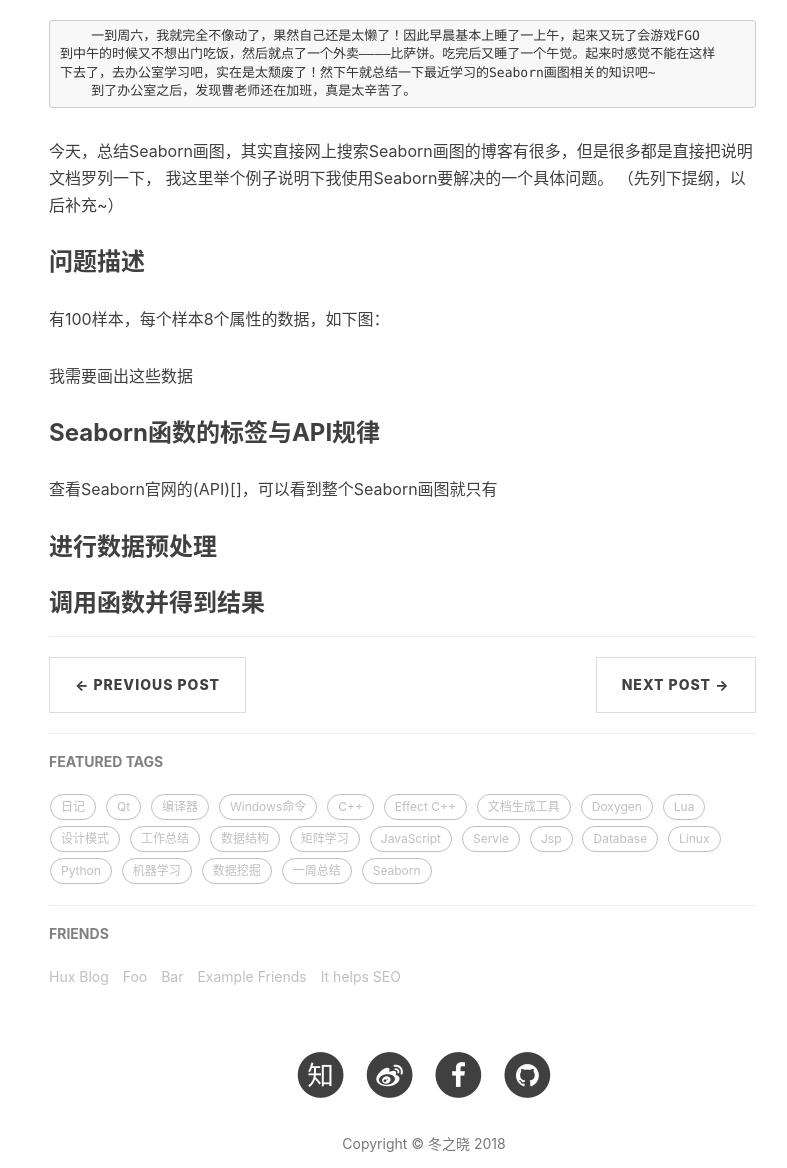
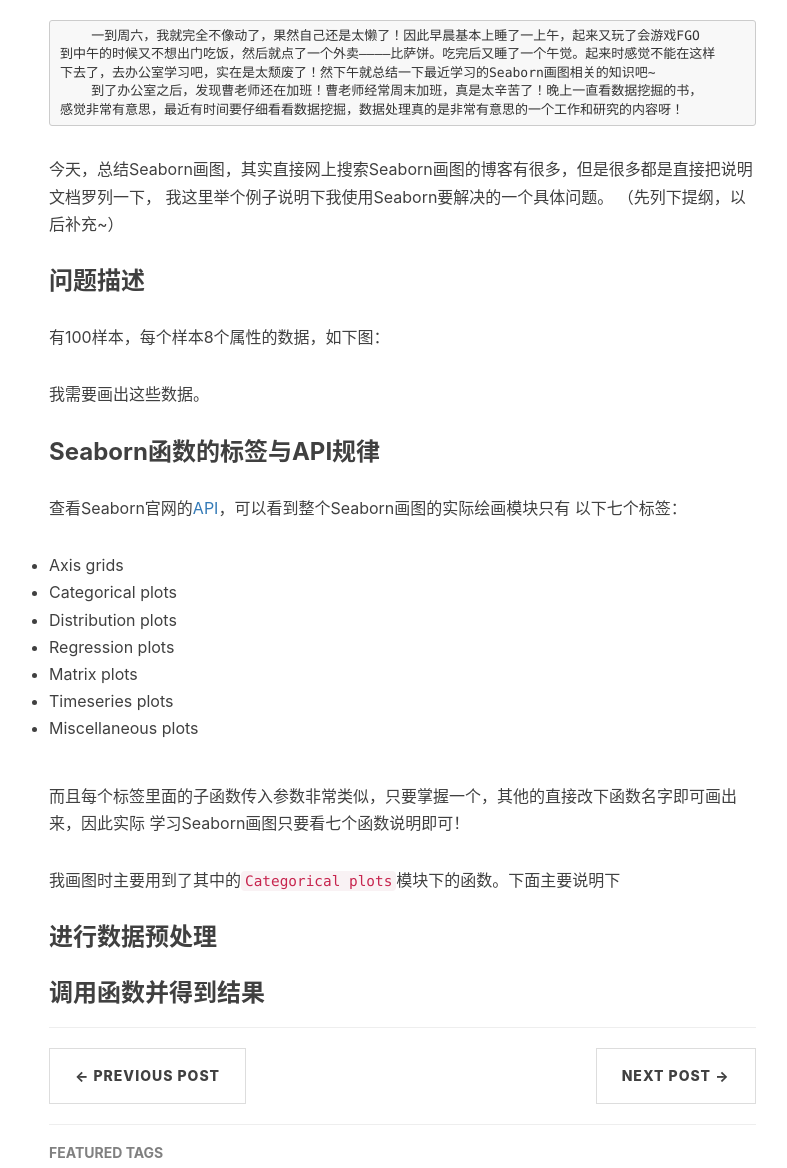
Before and after one commit to Dongzhixiao/Dongzhixiao.github.io, a Jekyll site: the page built from _posts/2018-01-27-have-a-rest.md, in a window 1280 px wide and 1400 px high, scrolled down 291 px. Shown: the part 232-1400 px from the top of the window, without its empty margins (216-1003 px from the left). Built offline with Jekyll 4.4.1, drawn with Linux system fonts in a browser that asks for light colours; nearby versions of some CDN libraries; comment, search, counter and statistics services are not loaded.

Commit message:
modify some diaries

````diff
--- a/_posts/2018-01-27-have-a-rest.md
+++ b/_posts/2018-01-27-have-a-rest.md
@@ -15,7 +15,8 @@
     一到周六，我就完全不像动了，果然自己还是太懒了！因此早晨基本上睡了一上午，起来又玩了会游戏FGO
 到中午的时候又不想出门吃饭，然后就点了一个外卖————比萨饼。吃完后又睡了一个午觉。起来时感觉不能在这样
 下去了，去办公室学习吧，实在是太颓废了！然下午就总结一下最近学习的Seaborn画图相关的知识吧~
-    到了办公室之后，发现曹老师还在加班，真是太辛苦了。
+    到了办公室之后，发现曹老师还在加班！曹老师经常周末加班，真是太辛苦了！晚上一直看数据挖掘的书，
+感觉非常有意思，最近有时间要仔细看看数据挖掘，数据处理真的是非常有意思的一个工作和研究的内容呀！
 ```
 
 今天，总结Seaborn画图，其实直接网上搜索Seaborn画图的博客有很多，但是很多都是直接把说明文档罗列一下，
@@ -25,11 +26,26 @@
 有100样本，每个样本8个属性的数据，如下图：
 
 
-我需要画出这些数据
+我需要画出这些数据。
 
 ### Seaborn函数的标签与API规律
 
-查看Seaborn官网的(API)[]，可以看到整个Seaborn画图就只有
+查看Seaborn官网的[API](http://seaborn.pydata.org/api.html)，可以看到整个Seaborn画图的实际绘画模块只有
+以下七个标签：
+
+- Axis grids
+- Categorical plots
+- Distribution plots
+- Regression plots
+- Matrix plots
+- Timeseries plots
+- Miscellaneous plots
+
+而且每个标签里面的子函数传入参数非常类似，只要掌握一个，其他的直接改下函数名字即可画出来，因此实际
+学习Seaborn画图只要看七个函数说明即可！
+
+我画图时主要用到了其中的`Categorical plots`模块下的函数。下面主要说明下
+
 
 ### 进行数据预处理
 
````
Also changed, not shown: _posts/2018-01-22-thinking-PCA.md (deleted, +0 -18 lines), _posts/2018-01-28-thinking-PCA.md (+19 -3 lines).
